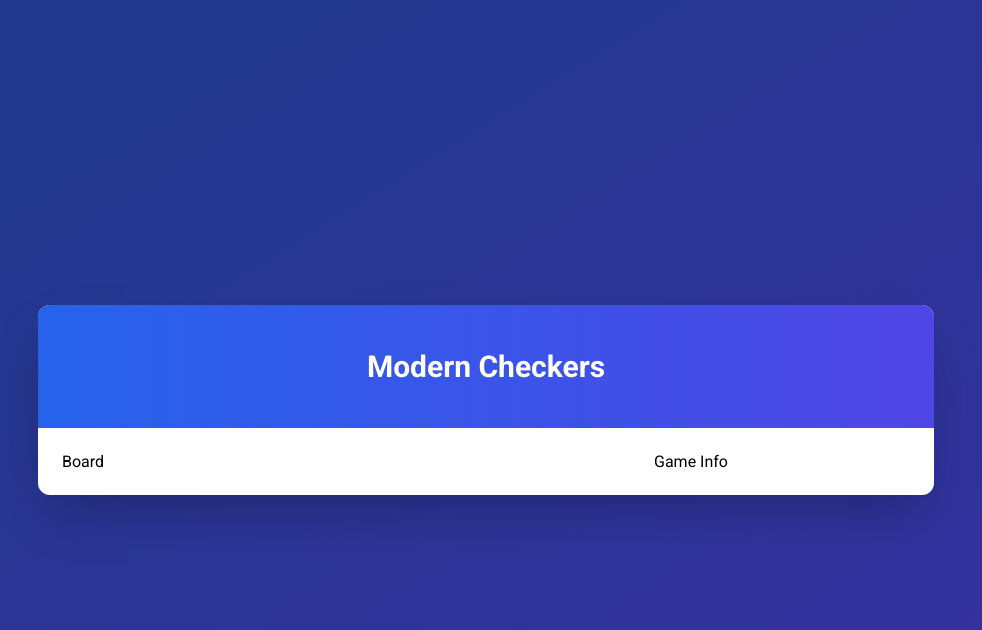
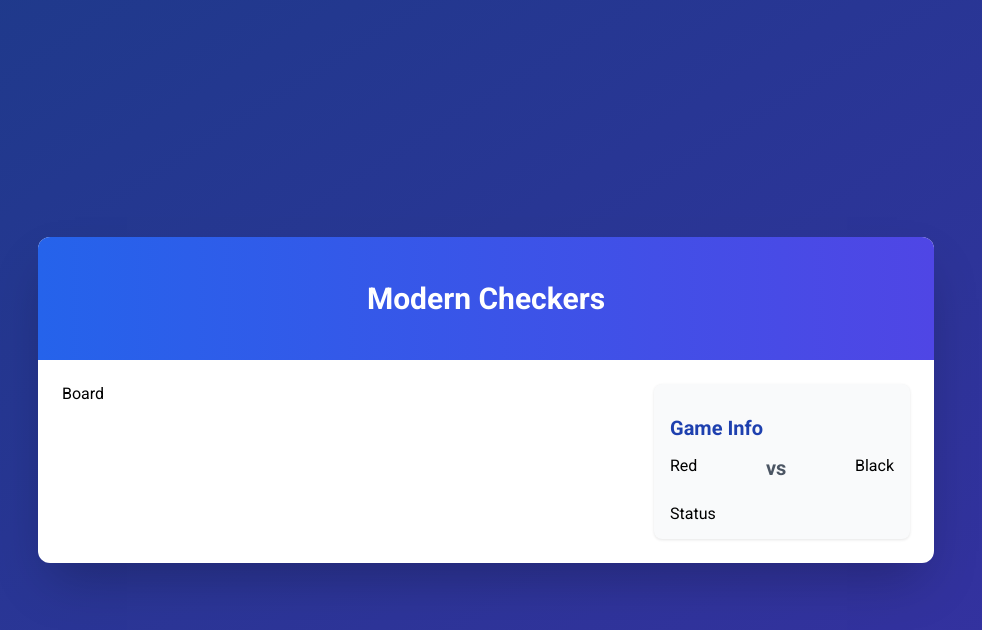
Before and after one commit to PaulinaLyu/checkers, a React (Vite) app: page / in a window 1280 px wide. Shown: the top 630 px of the page, without its empty margins (154-1136 px from the left). Built offline with nearby package versions, Linux system fonts and the light colour scheme.

Commit message:
feat(GameInfo): сверстала GameInfo

```diff
--- /dev/null
+++ b/src/components/sections/GameInfo/GameInfo.module.css
@@ -0,0 +1,26 @@
+.container {
+  background-color: var(--section-background-color);
+  padding: var(--section-padding);
+  border-radius: var(--section-border-radius);
+  box-shadow: var(--section-box-shadow);
+}
+
+.title {
+  font-size: var(--section-title-font-size);
+  font-weight: var(--section-titile-font-weight);
+  margin-bottom: var(--section-titile-margin-bottom);
+  color: var(--section-title-color);
+}
+
+.scoreBoard {
+  display: flex;
+  justify-content: space-between;
+  margin-bottom: 1.5rem;
+}
+
+.vsText {
+  font-size: 1.25rem;
+  font-weight: bold;
+  color: #4b5563;
+  align-self: center;
+}
--- /dev/null
+++ b/src/components/sections/GameInfo/index.tsx
@@ -0,0 +1,15 @@
+import styles from './GameInfo.module.css';
+
+export const GameInfo = () => {
+  return (
+    <div className={`${styles.container}`}>
+      <h2 className={styles.title}>Game Info</h2>
+      <div className={styles.scoreBoard}>
+        Red
+        <div className={styles.vsText}>vs</div>
+        Black
+      </div>
+      Status
+    </div>
+  );
+};
--- /dev/null
+++ b/src/components/sections/index.ts
@@ -0,0 +1 @@
+export { GameInfo } from './GameInfo';
--- a/src/main.tsx
+++ b/src/main.tsx
@@ -5,6 +5,7 @@ import '@fontsource/roboto/400.css';
 import '@fontsource/roboto/500.css';
 import '@fontsource/roboto/700.css';
 import './index.css';
+import './variables.css';
 
 createRoot(document.getElementById('root')!).render(
   <StrictMode>
--- a/src/pages/GamePage/index.tsx
+++ b/src/pages/GamePage/index.tsx
@@ -1,3 +1,4 @@
+import { GameInfo } from '@/components/sections';
 import styles from './GamePage.module.css';
 
 export const GamePage = () => {
@@ -9,7 +10,9 @@ export const GamePage = () => {
 
       <div className={styles.content}>
         <div className={styles.board}>Board</div>
-        <div className={styles.info}>Game Info</div>
+        <div className={styles.info}>
+          <GameInfo />
+        </div>
       </div>
     </div>
   );
--- /dev/null
+++ b/src/variables.css
@@ -0,0 +1,11 @@
+:root {
+  --section-background-color: #f9fafb;
+  --section-padding: 1rem;
+  --section-border-radius: 0.5rem;
+  --section-box-shadow: 0 1px 3px rgba(0, 0, 0, 0.1);
+
+  --section-title-color: #1e40af;
+  --section-title-font-size: 1.25rem;
+  --section-titile-font-weight: bold;
+  --section-titile-margin-bottom: 1rem;
+}
```
Also changed, not shown: src/components/index.ts (added).
